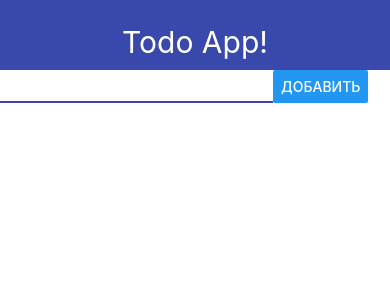
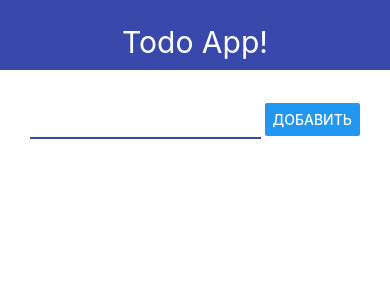
Before and after one commit to DRR0B0T/react_native, a React Native app: screen / in a window 390 px wide. Shown: the top 300 px of the page. Built offline with nearby package versions, Linux system fonts and the light colour scheme.

Commit message:
add styles

```diff
--- a/App.js
+++ b/App.js
@@ -1,19 +1,49 @@
-import React from 'react';
+import React, {useState} from 'react';
 import {StyleSheet, Text, View} from 'react-native';
 import {Navbar} from './src/Navbar'
 import {AddTodo} from "./src/AddTodo";
 
 export default function App() {
+    const [todos, setTodos] = useState([])
+
+     const addTodo = title => {
+    //     const newTodo = {
+    //         id: Date.now().toString(),
+    //         title
+    //     }
+
+        // setTodos(todos.concat([ newTodo ]))
+        // setTodos((prevTodos) => {
+        //     return [
+        //         ...prevTodos,
+        //         newTodo
+        //     ]
+        // })
+
+        setTodos(prev => [
+            ...prev,
+            {
+            id: Date.now().toString(),
+            title
+        }
+        ])
+    }
+
     return (
-        <View style={styles.container}>
+        <View>
             <Navbar title="Todo App!"/>
-            <AddTodo />
+            <View style={styles.container}>
+            <AddTodo onSubmit={addTodo} />
+            </View>
         </View>
     );
 }
 
 
 const styles = StyleSheet.create({
-    container: {},
+    container: {
+        paddingHorizontal: 30,
+        paddingVertical: 30,
+    },
 
 });
--- a/src/AddTodo.js
+++ b/src/AddTodo.js
@@ -12,10 +12,13 @@ export const AddTodo = props => {
 
 const styles = StyleSheet.create({
     block: {
-        flexDirection: 'row'
+        flexDirection: 'row',
+        justifyContent: 'space-between',
+        alignItems: 'center'
     },
     input: {
         width: '70%',
+        padding: 10,
         borderStyle: 'solid',
         borderBottomWidth: 2,
         borderBottomColor: '#3949ab',
```
